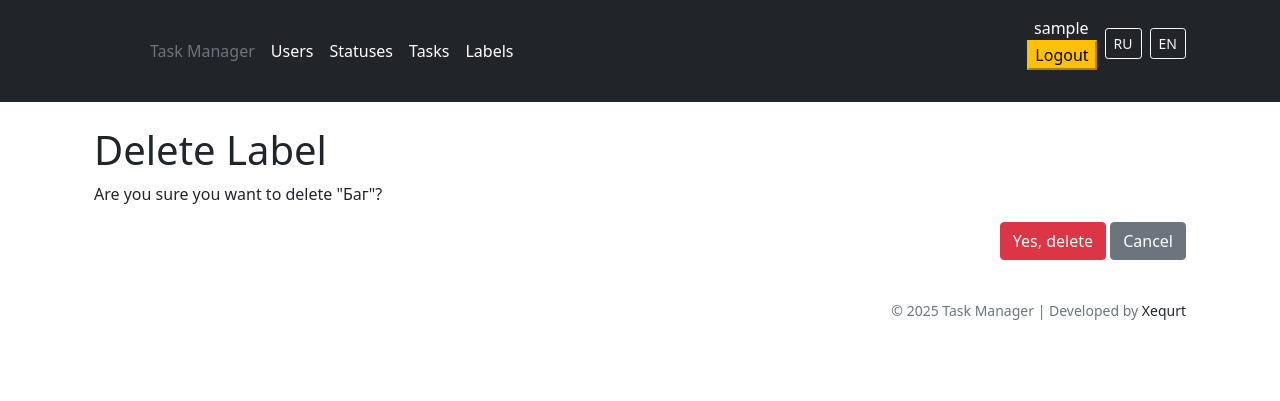
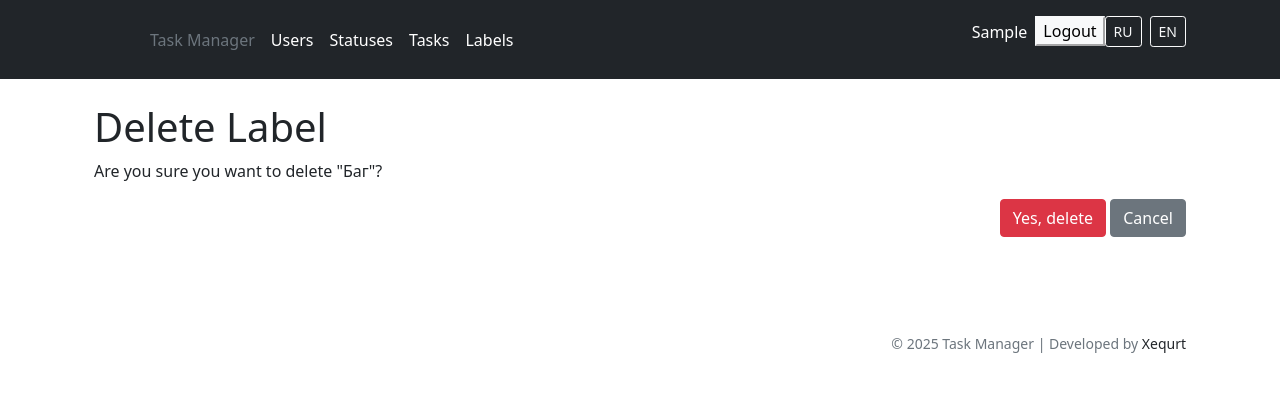
Before and after one commit to Xequrt/python-project-52, a Django app: page /labels/2/delete/ in a window 1280 px wide. Shown: the top 401 px of the page. Run offline with Django 5.2, Linux system fonts and the light colour scheme; the visitor is signed in with stand-in values (Sample User, id 1); data comes from the database, SQL or seed files in the repository; parts of the project's set-up code (start-up, migrations or seed data) failed here and were passed over; some libraries are stand-ins or nearby versions.

Commit message:
FIX user name near logout

```diff
--- a/task_manager/templates/base.html
+++ b/task_manager/templates/base.html
@@ -32,13 +32,11 @@
                 </ul>
                 <div class="d-flex align-items-stretch">
                     {% if user.is_authenticated %}
-                    <div class="text-end me-2">
-                        <span class="me-2 text-white">{{ user.get_username }}</span>
-                        <form method="post" action="{% url 'logout' %}">
-                            {% csrf_token %}
-                            <button class="btn-warning" onclick="location.href='{% url 'logout' %}'">{% trans "Logout" context "menu_item" %}</button>
-                        </form>
-                    </div>
+                    <span class="mt-0 py-1 me-2 text-white fs-7">{{ user.get_username|capfirst }}</span>
+                    <form method="post" action="{% url 'logout' %}">
+                        {% csrf_token %}
+                        <button class="btn-light" onclick="location.href='{% url 'logout' %}'">{% trans "Logout" context "menu_item" %}</button>
+                    </form>
                     {% else %}
                     <div class="text-end me-2">
                         <button class="btn btn-outline-light me-2" onclick="location.href='{% url 'login' %}'">{% trans "Log In" context "menu_item" %}</button>
@@ -61,7 +59,7 @@
         </div>
     </header>
     {% block content %}{% endblock %}
-    <footer class="mt-auto py-4">
+    <footer class="mt-5 py-5">
         <div class="container d-flex justify-content-end w-100">
           <div class="text-end text-secondary small">
             <p class="mb-0">
```
